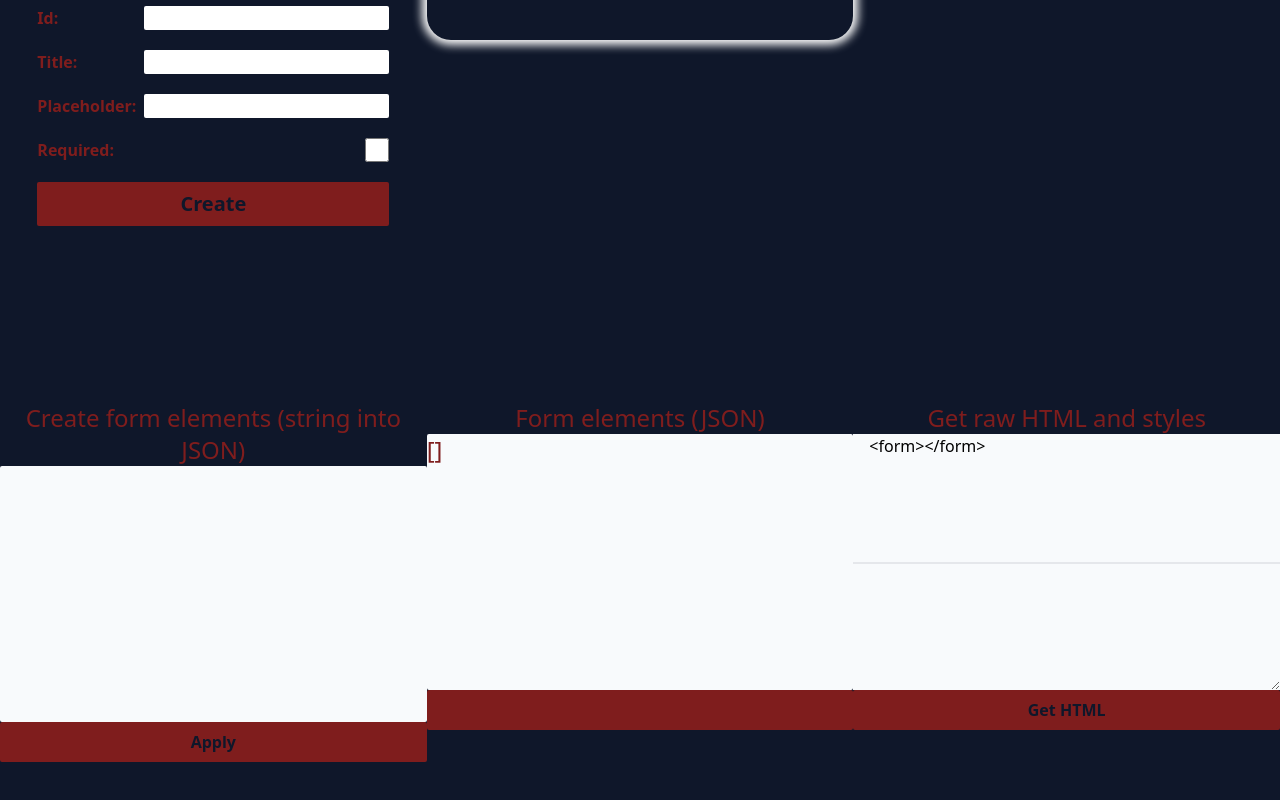
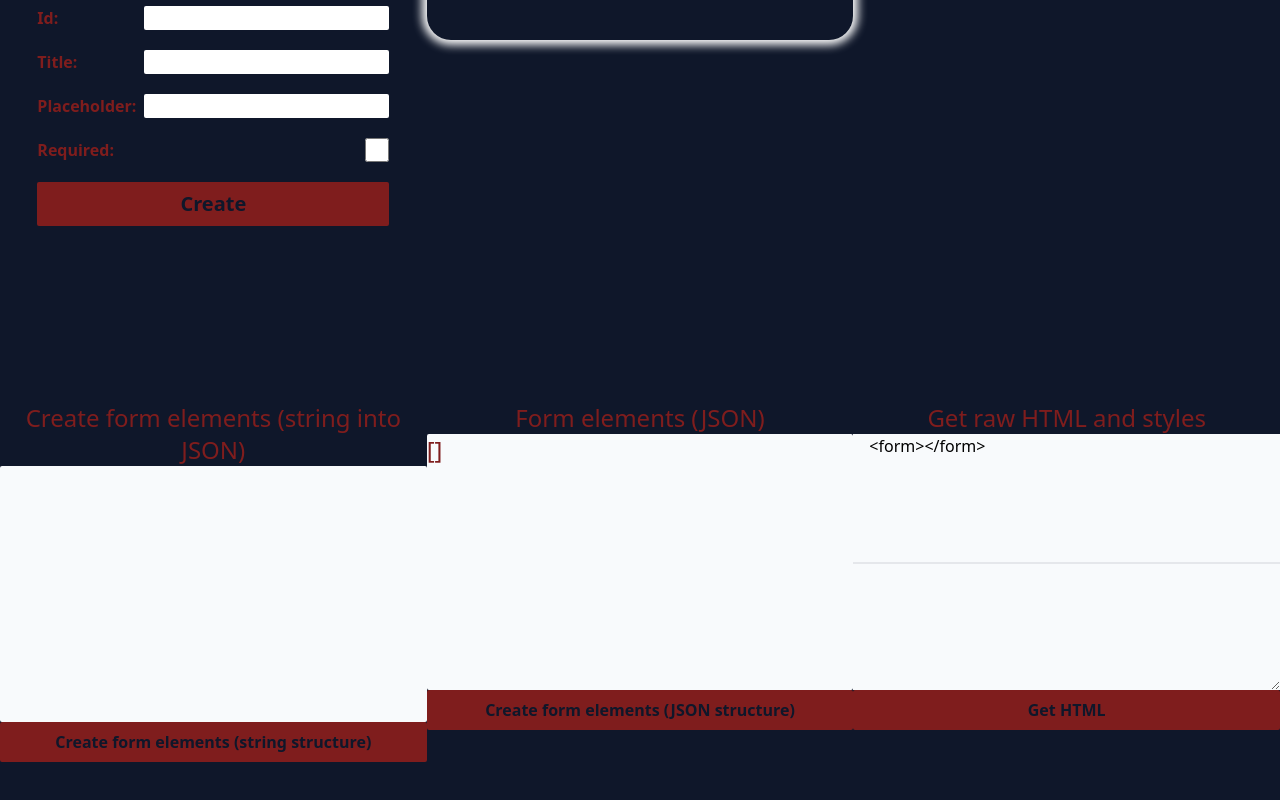
Before and after one commit to AOjdanic/FormBuilder, a React (Vite) app: page / in a window 1280 px wide. Shown: the part 342-1142 px from the top of the page. Built offline with nearby package versions, Linux system fonts and the light colour scheme.

Commit message:
fixed behaviour of adding elements through textareas

```diff
--- a/src/components/InputBuild.jsx
+++ b/src/components/InputBuild.jsx
@@ -185,7 +185,7 @@ function InputBuild() {
             type="checkbox"
             name="required"
             id="required"
-            className="h-6 w-6 accent-orange-700"
+            className="h-6 w-6 accent-red-900"
           />
         </label>
       )}
--- a/src/components/JsonFormFields.jsx
+++ b/src/components/JsonFormFields.jsx
@@ -1,9 +1,17 @@
-import { useContext, useRef } from "react";
+import { useContext, useEffect, useRef, useState } from "react";
 import FormContext from "../context/form-context";
 
 function JsonFormFields() {
   const { formFields, setFormFields } = useContext(FormContext);
   const formJsonStringRef = useRef();
+  const formJsonRef = useRef();
+  const [formJsonValue, setFormJsonValue] = useState(
+    JSON.stringify(formFields)
+  );
+
+  useEffect(() => {
+    setFormJsonValue(JSON.stringify(formFields));
+  }, [formFields]);
 
   const parseStringIntoJson = (e) => {
     e.preventDefault();
@@ -27,7 +35,7 @@ function JsonFormFields() {
 
     const someArr3 = someArr2.map((arr) => JSON.parse(arr));
 
-    return setFormFields([...someArr3]);
+    return setFormFields((prev) => [...prev, ...someArr3]);
   };
 
   return (
@@ -48,7 +56,7 @@ function JsonFormFields() {
           onClick={parseStringIntoJson}
           className="mx-auto block w-full max-w-lg rounded-sm bg-red-900 p-2 font-bold text-slate-900"
         >
-          Apply
+          Create form elements (string structure)
         </button>
       </div>
       <label
@@ -57,12 +65,22 @@ function JsonFormFields() {
       >
         Form elements (JSON)
         <textarea
-          readOnly
+          ref={formJsonRef}
           className="h-64 w-full max-w-lg resize-none rounded-sm bg-slate-50 outline-none"
           id="jsonForm"
-          value={JSON.stringify(formFields)}
+          value={formJsonValue}
+          onChange={(e) => setFormJsonValue(e.target.value)}
         ></textarea>
-        <div className="mx-auto block w-full max-w-lg rounded-sm bg-red-900 p-5"></div>
+        <button
+          onClick={(e) => {
+            e.preventDefault();
+
+            return setFormFields(JSON.parse(formJsonRef.current.value));
+          }}
+          className="mx-auto block w-full max-w-lg rounded-sm bg-red-900 p-2 text-base font-bold text-slate-900"
+        >
+          Create form elements (JSON structure)
+        </button>
       </label>
     </>
   );
--- a/src/components/RawHtml.jsx
+++ b/src/components/RawHtml.jsx
@@ -12,11 +12,13 @@ function RawHtml() {
         Get raw HTML and styles
       </p>
       <textarea
+        id="rawFormHTML"
         className="h-32 resize-none bg-slate-50 px-4 outline-none"
         readOnly
         value={`<form>${formHtml}</form>`}
       ></textarea>
       <textarea
+        id="FormStyles"
         className="h-32 border-t-2 bg-slate-50 px-4 outline-none"
         readOnly
         value={formStyles}
```
